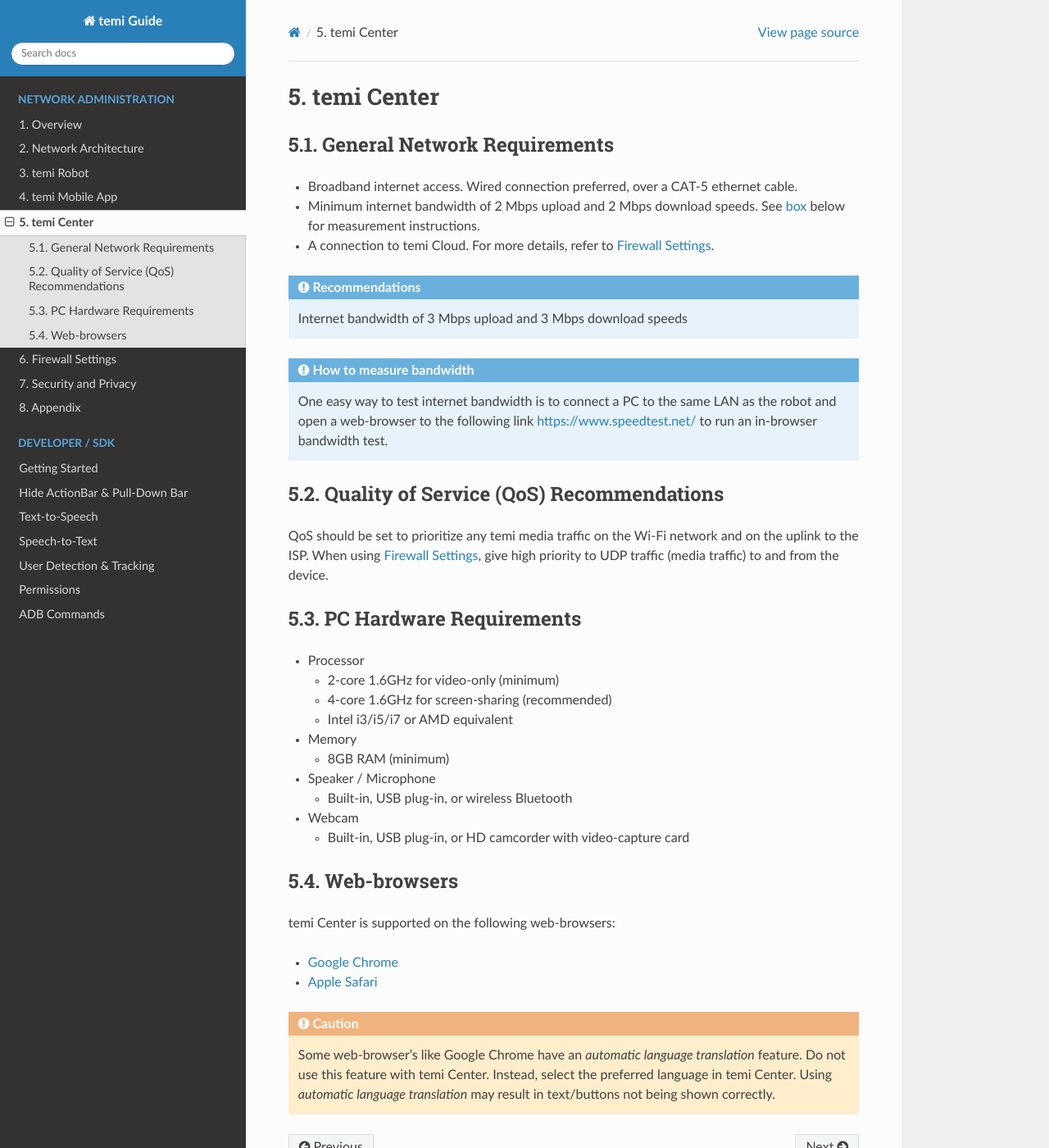
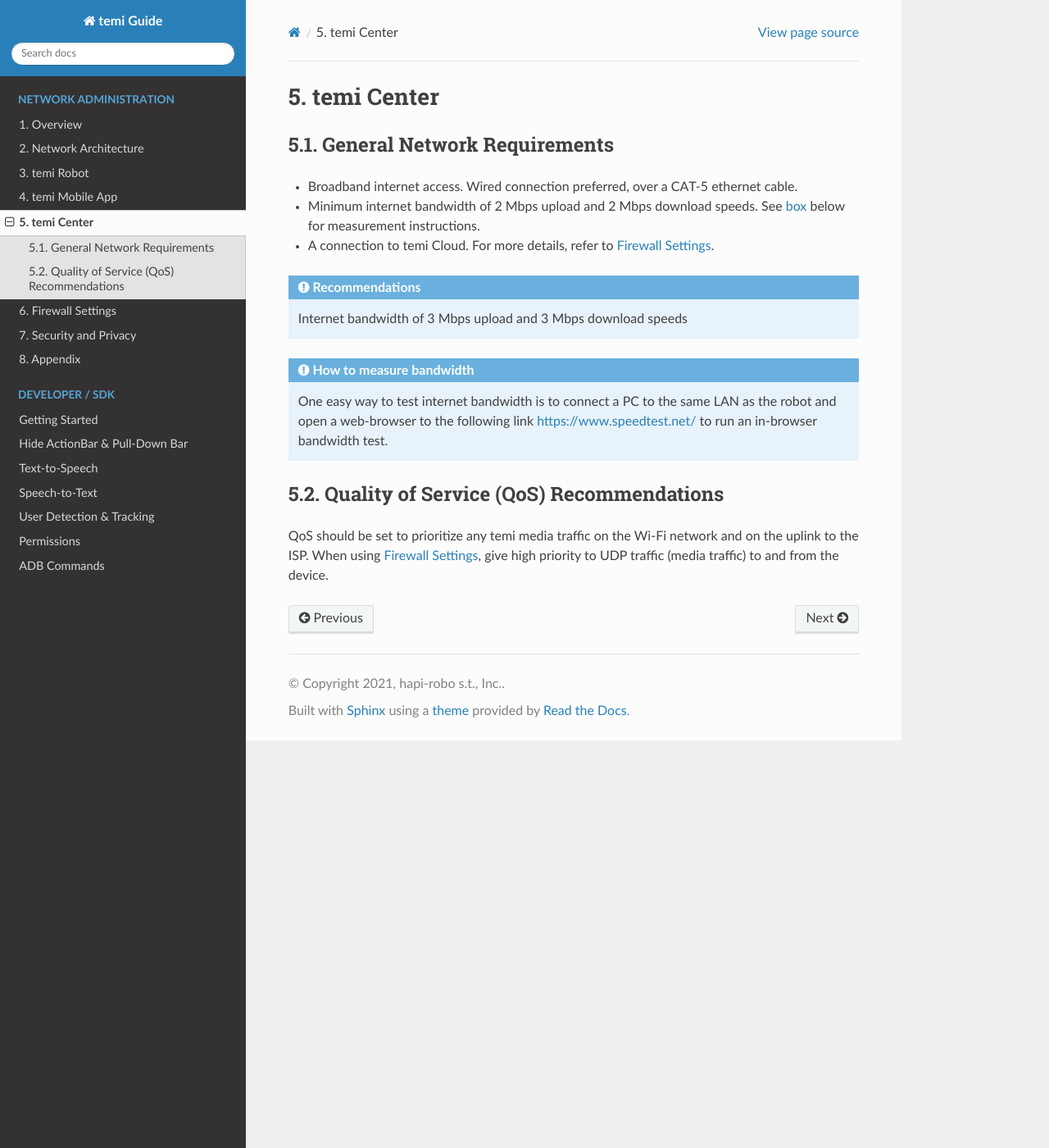
Before and after one commit to hapi-robo/temi-guide, a Sphinx documentation site: the page built from docs/source/network-admin/05_temi-center.rst, in a window 1280 px wide and 1400 px high. Shown: the whole window at 82% size. Built offline with Sphinx 7.4.7 and the Read the Docs theme 2.0.0, drawn with Linux system fonts in a browser that asks for light colours; some of the changed lines change nothing that is shown.

Commit message:
Removes hardware requirements

```diff
--- a/docs/source/network-admin/05_temi-center.rst
+++ b/docs/source/network-admin/05_temi-center.rst
@@ -25,34 +25,34 @@
 QoS should be set to prioritize any temi media traffic on the Wi-Fi network and on the uplink to the ISP. When using :ref:`firewall-settings`, give high priority to UDP traffic (media traffic) to and from the device.
 
 
-PC Hardware Requirements
-========================
+.. PC Hardware Requirements
+.. ========================
 
-- Processor
+.. - Processor
 
-  - 2-core 1.6GHz for video-only (minimum)
-  - 4-core 1.6GHz for screen-sharing (recommended)
-  - Intel i3/i5/i7 or AMD equivalent
+..   - 2-core 1.6GHz for video-only (minimum)
+..   - 4-core 1.6GHz for screen-sharing (recommended)
+..   - Intel i3/i5/i7 or AMD equivalent
 
-- Memory
+.. - Memory
 
-  - 8GB RAM (minimum)
+..   - 8GB RAM (minimum)
 
-- Speaker / Microphone
+.. - Speaker / Microphone
 
-  - Built-in, USB plug-in, or wireless Bluetooth
+..   - Built-in, USB plug-in, or wireless Bluetooth
 
-- Webcam
+.. - Webcam
 
-  - Built-in, USB plug-in, or HD camcorder with video-capture card
+..   - Built-in, USB plug-in, or HD camcorder with video-capture card
 
 
-Web-browsers
-============
+.. Web-browsers
+.. ============
 
-temi Center is supported on the following web-browsers:
+.. temi Center is supported on the following web-browsers:
 
-- `Google Chrome <https://www.google.com/chrome/>`_
-- `Apple Safari <https://www.apple.com/safari/>`_
+.. - `Google Chrome <https://www.google.com/chrome/>`_
+.. - `Apple Safari <https://www.apple.com/safari/>`_
 
-.. Caution:: Some web-browser's like Google Chrome have an `automatic language translation` feature. Do not use this feature with temi Center. Instead, select the preferred language in temi Center. Using `automatic language translation` may result in text/buttons not being shown correctly.
+.. .. Caution:: Some web-browser's like Google Chrome have an `automatic language translation` feature. Do not use this feature with temi Center. Instead, select the preferred language in temi Center. Using `automatic language translation` may result in text/buttons not being shown correctly.
```
